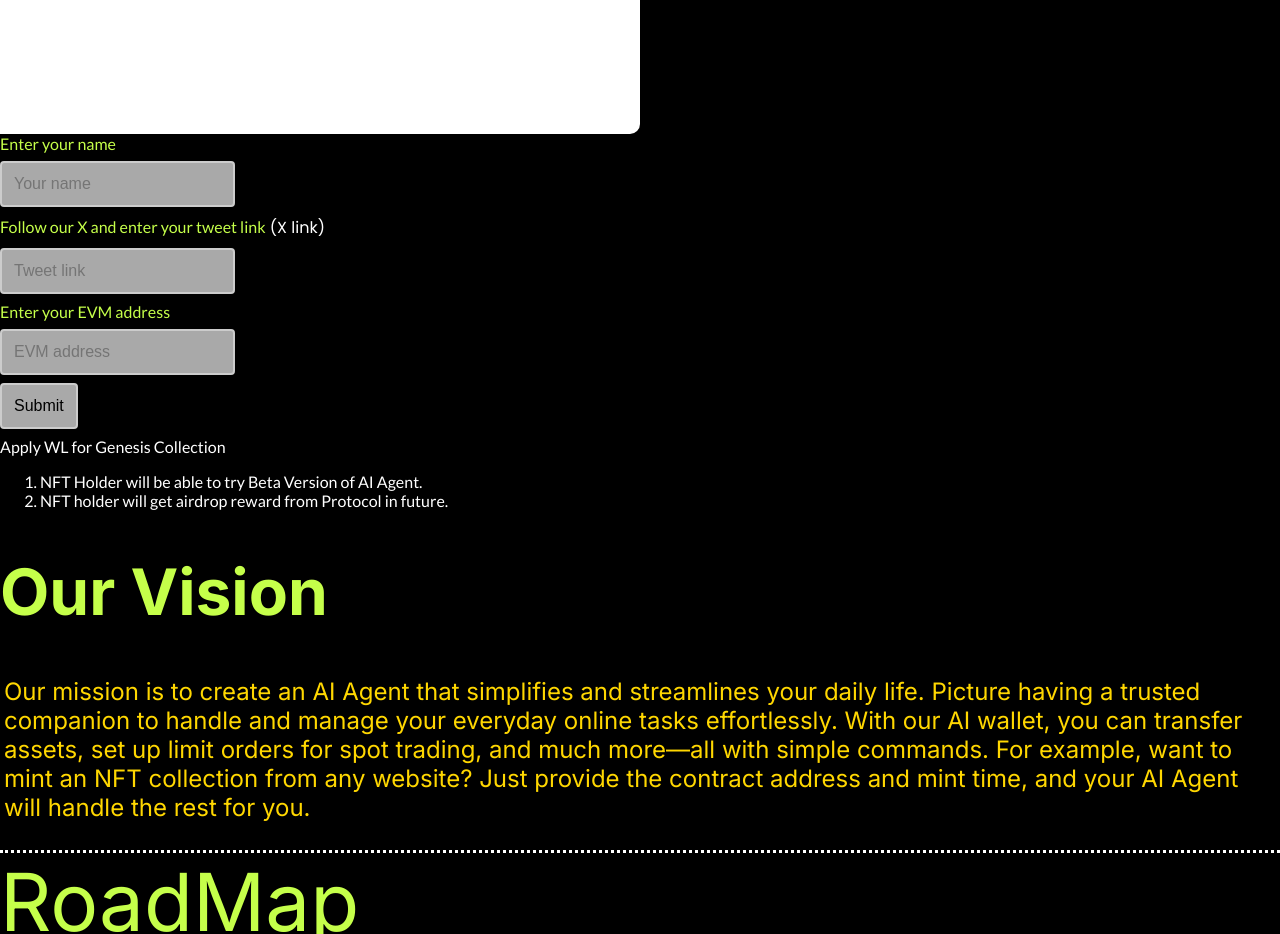
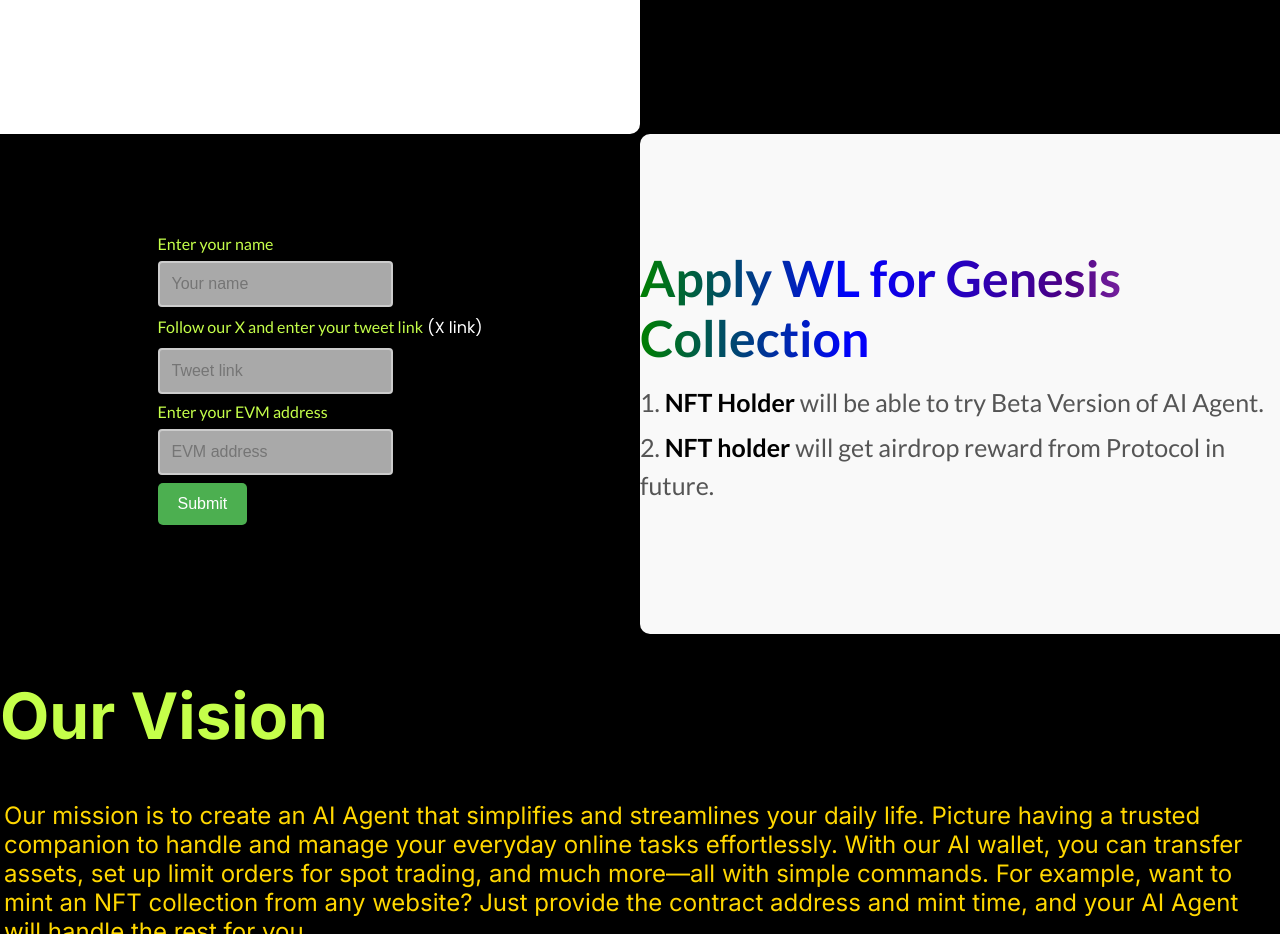
Before and after one commit to agentgenieai/genieai-frontend, a React (Vite) app: page / in a window 1280 px wide. Shown: the part 1600-2534 px from the top of the page. Built offline with nearby package versions, Linux system fonts and the light colour scheme.

Commit message:
Update UI

```diff
--- a/src/betareg.jsx
+++ b/src/betareg.jsx
@@ -35,12 +35,12 @@ const Wlform = () => {
   }, [formSubmitted]);
 
   return (
-    <div classname="formContainer">
-      <div classname="leftForm" id="getWl">
+    <div className="formContainer">
+      <div className="leftForm" id="getWl">
         {formSubmitted ? (
-          <div classname="successMessage">Your form is submitted</div>
+          <div className="successMessage">Your form is submitted</div>
         ) : (
-          <form classname="form" onSubmit={handleSubmit}>
+          <form className="form" onSubmit={handleSubmit}>
             <label htmlFor="name">Enter your name</label>
             <input
               placeholder="Your name"
@@ -60,11 +60,11 @@ const Wlform = () => {
               name="evmaddress"
               onChange={handleForm}
             />
-            <input type="submit" classname="submit-button button" />
+            <input type="submit" className="submit-button button" />
           </form>
         )}
       </div>
-      <div classname="rightForm">
+      <div className="rightForm">
         <div>
           <div>Apply WL for Genesis Collection</div>
           <ol>
```
